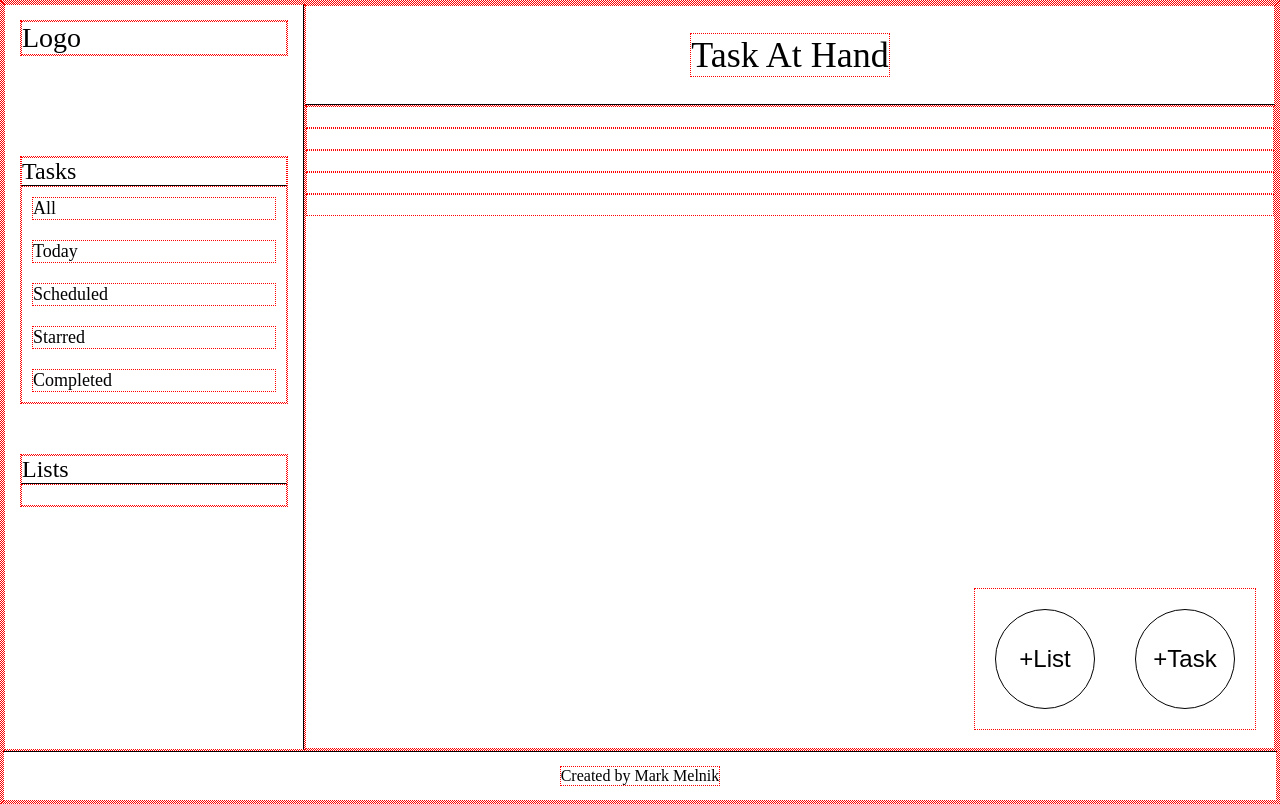
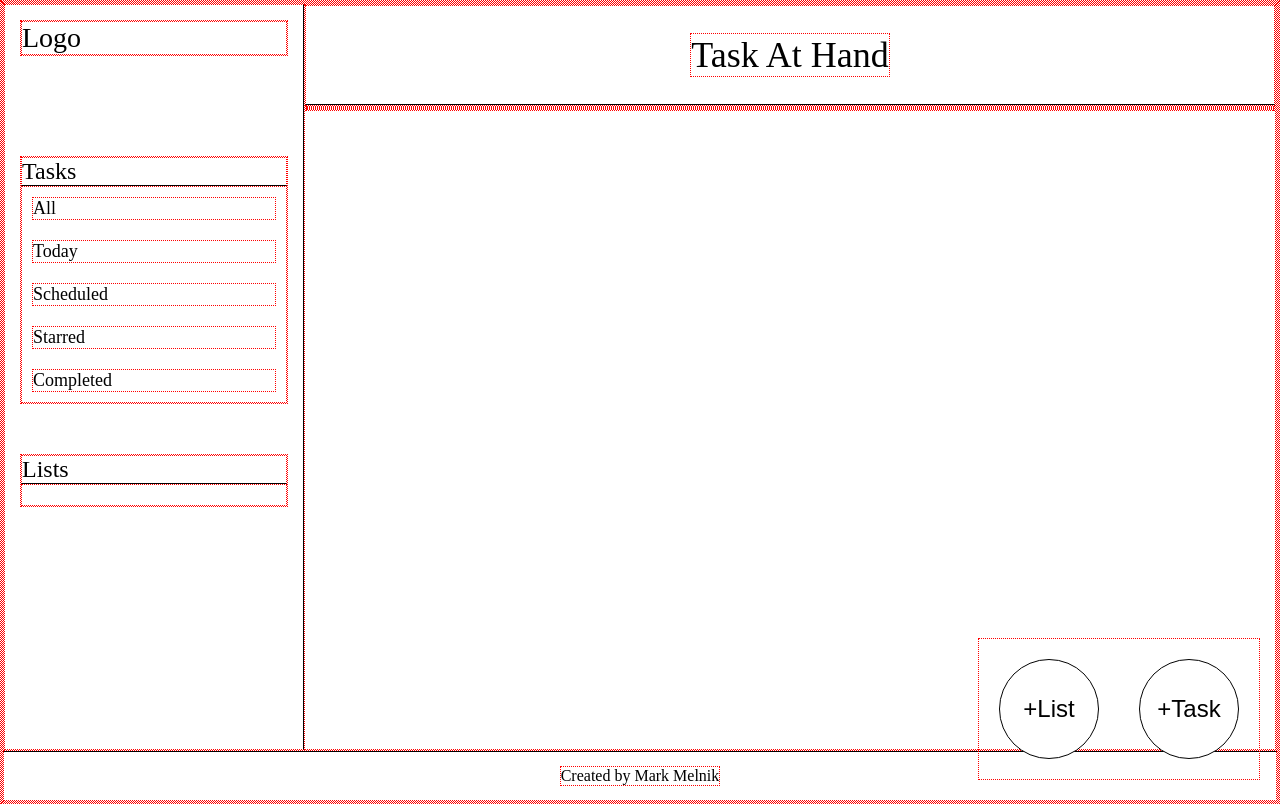
Before and after one commit to markymelnik/todo-list, a website built with webpack: page dist/index.html in a window 1280 px wide. Built offline with nearby package versions, Linux system fonts and the light colour scheme.

Commit message:
Minor edits

```diff
--- a/src/all.js
+++ b/src/all.js
@@ -1,7 +1,7 @@
 function createAllList() {
 
   const allList = document.createElement('div');
-  allList.classList.add('all-list');
+  allList.classList.add('all-list-container');
   allList.classList.add('list');
   return allList;
 
--- a/src/completed.js
+++ /dev/null
@@ -1,17 +0,0 @@
-function createCompletedList() {
-
-  const completedList = document.createElement('div');
-  completedList.classList.add('completed-list');
-  completedList.classList.add('list');
-  return completedList;
-
-}
-
-function loadCompletedList() {
-
-  const listContainer = document.querySelector('.list-container');
-  listContainer.append(createCompletedList());
-
-}
-
-export default loadCompletedList;
--- a/src/scheduled.js
+++ /dev/null
@@ -1,17 +0,0 @@
-function createdScheduledList() {
-
-  const scheduledList = document.createElement('div');
-  scheduledList.classList.add('scheduled-list');
-  scheduledList.classList.add('list');
-  return scheduledList;
-
-}
-
-function loadScheduledList() {
-
-  const listContainer = document.querySelector('.list-container');
-  listContainer.append(createdScheduledList());
-
-}
-
-export default loadScheduledList;
--- a/src/site.js
+++ b/src/site.js
@@ -1,9 +1,6 @@
 import './style.css';
 import loadAllList from './all.js';
-import loadTodayList from './today.js';
-import loadScheduledList from './scheduled.js';
 import loadStarredList from './starred.js';
-import loadCompletedList from './completed.js';
 
 const builtInList = {
   allList: [],
@@ -26,7 +23,7 @@ function createTopper() {
   const topper = document.createElement('div');
   topper.classList.add('topper');
 
-  topper.append(createSidebar(), createMain(), createButtons());
+  topper.append(createSidebar(), createMain());
 
   return topper;
 
@@ -296,15 +293,14 @@ function createTask() {
     const newTask = new Task(taskTitle.value, taskDescription.value,
     taskDueDate.value);
 
-    taskSorter(newTask);
     console.log(builtInList);
-
 
     taskDisplay(newTask);
     isAddBtnClicked = false;
     taskForm.style.visibility = 'hidden';
   })
-}
+
+};
 
 function taskDisplay(task) {
 
@@ -342,27 +338,13 @@ function removeTask(taskCardContainer) {
 
 };
 
-function taskSorter(newTask) {
-
-  const taskTabs = document.querySelectorAll('.list');
-
-  taskTabs.forEach((tab) => {
-    if (tab.hasAttribute('today-list')) {
-      builtInList.todayList.push(newTask);
-    }
-  })
-};
-
 function loadWebsite() {
 
   const container = document.querySelector('.container');
-  container.append(createTopper(), createFooter(), createTaskForm());
+  container.append(createTopper(), createFooter(), createTaskForm(), createButtons());
 
   loadAllList();
-  loadTodayList();
-  loadScheduledList();
   loadStarredList();
-  loadCompletedList();
   createTask();
 
   const allList = document.querySelector('.all-list');
--- a/src/starred.js
+++ b/src/starred.js
@@ -1,7 +1,7 @@
 function createStarredList() {
 
   const starredList = document.createElement('div');
-  starredList.classList.add('starred-list');
+  starredList.classList.add('starred-list-container');
   starredList.classList.add('list');
   return starredList;
 
--- a/src/style.css
+++ b/src/style.css
@@ -83,15 +83,6 @@
 }
 
 
-
-.list-container {
-  flex: 1;
-}
-
-.list {
-  padding: 10px;
-}
-
 .task-card-container {
   display: flex;
   flex-direction: column;
@@ -125,9 +116,9 @@
 
 
 .add-btns-container {
+  position: fixed;
   display: flex;
   gap: 40px;
-  position: absolute;
   bottom: 20px;
   right: 20px;
   padding: 20px;
--- a/src/today.js
+++ /dev/null
@@ -1,17 +0,0 @@
-function createTodayList() {
-
-  const todayList = document.createElement('div');
-  todayList.classList.add('today-list');
-  todayList.classList.add('list');
-  return todayList;
-
-}
-
-function loadTodayList() {
-
-  const listContainer = document.querySelector('.list-container');
-  listContainer.append(createTodayList());
-
-}
-
-export default loadTodayList;
```
Also changed, not shown: dist/main.js.
